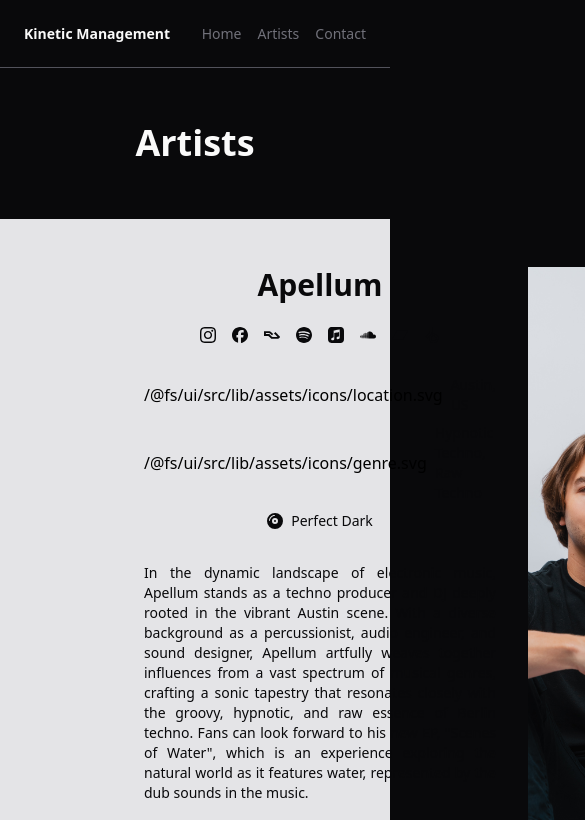
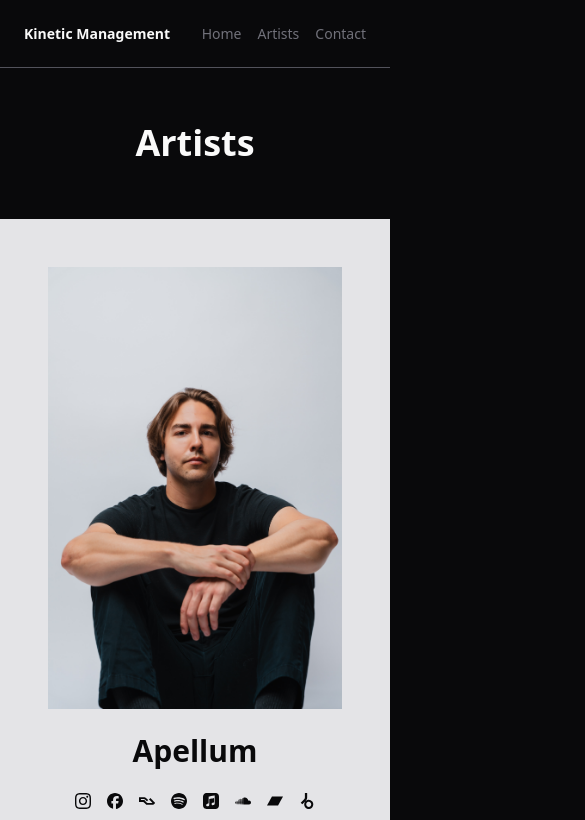
Before and after one commit to maxwellmattryan/kinetic-mgmt.com, a SvelteKit app in the folder ui/: page /artists/apellum in a window 390 px wide. Shown: the top 820 px of the page, 585 px wide, since content can reach past the window. Built offline with nearby package versions, Linux system fonts and the light colour scheme.

Commit message:
Create mobile-friendly artists page

```diff
--- a/ui/src/routes/artists/[artist]/+page.svelte
+++ b/ui/src/routes/artists/[artist]/+page.svelte
@@ -23,8 +23,10 @@
 
 <artist-page>
 	<Banner header="Artists" />
-	<div class="bg-zinc-200 flex flex-row space-x-8 justify-between px-36 py-12 mb-12">
-		<div class="flex flex-col flex-1 flex-grow items-center">
+	<div
+		class="bg-zinc-200 flex flex-col-reverse md:flex-row md:space-x-8 md:items-center justify-between px-12 md:px-36 py-12 mb-12"
+	>
+		<div class="flex flex-col flex-1 flex-grow items-center mt-6 md:mt-0">
 			<h2 class="text-zinc-950">{data.name}</h2>
 			<div class="flex flex-row space-x-4 mt-6">
 				{#each data.links as link}
@@ -59,7 +61,7 @@
 		</div>
 		<div class="flex flex-1 flex-grow justify-center">
 			<img
-				class="object-cover max-w-[40vw] max-h-[70vh]"
+				class="object-cover md:max-w-[40vw] md:max-h-[70vh]"
 				src="{base}/images/artist_{data.images[1] ?? data.images[0]}"
 				alt="{data.name} image"
 			/>
```
